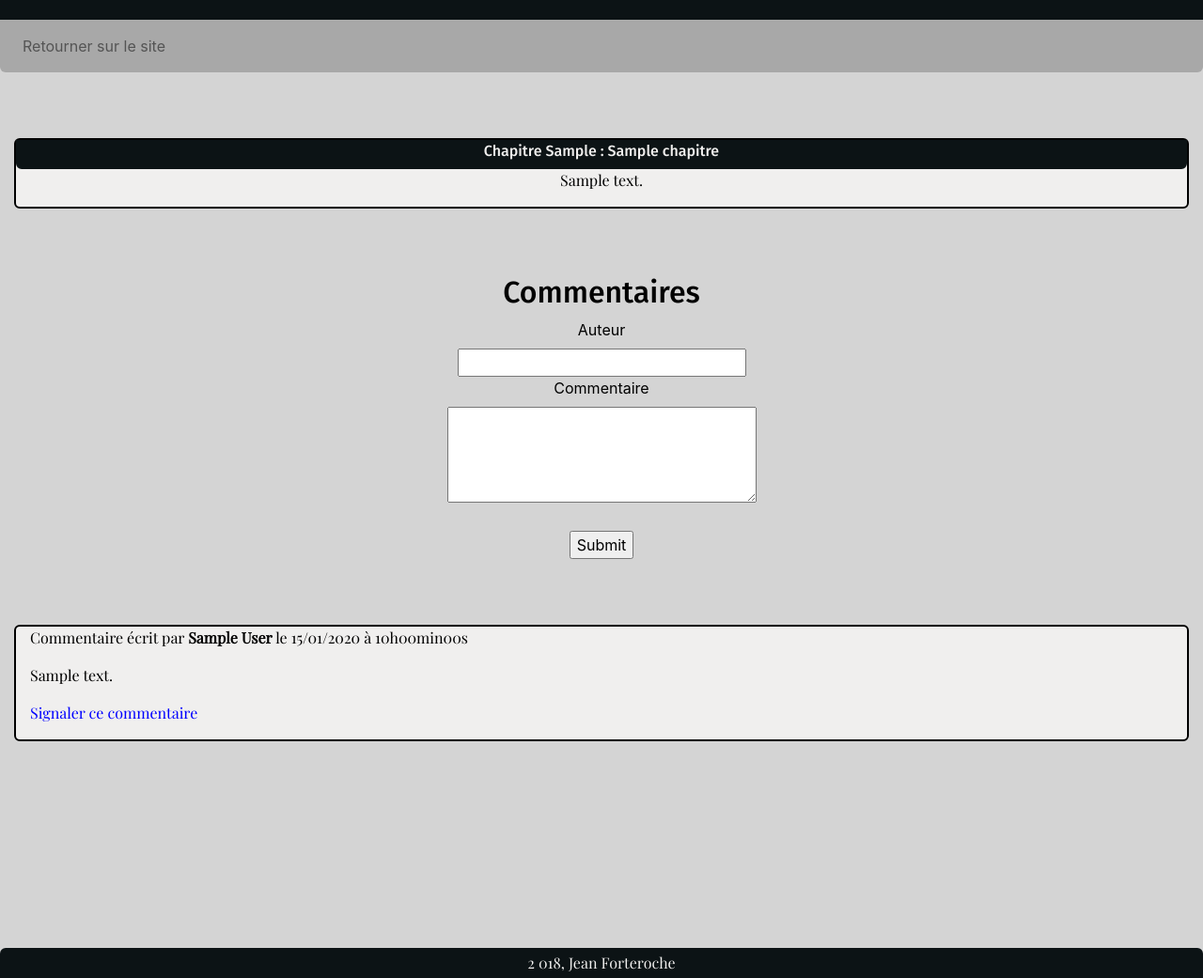
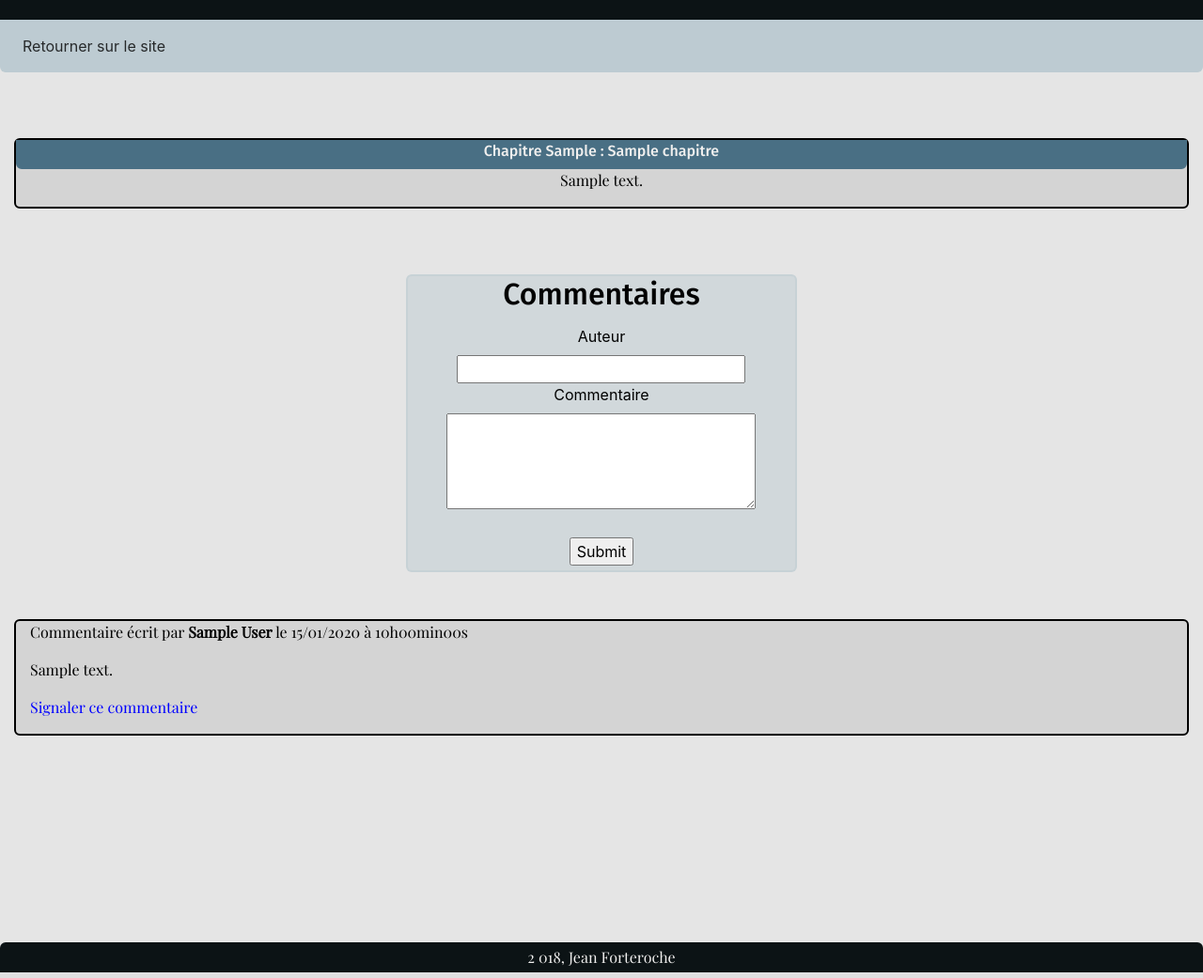
Before and after one commit to TristanLax/Projet-4, a PHP site: the page made by index.php in a window 1280 px wide. Shown: the part 373-1414 px from the top of the page at 94% size. Run offline with PHP 8.4, Linux system fonts and the light colour scheme; tables that the repository leaves empty or names only in its code hold one stand-in row (values such as "Sample post"); some libraries are stand-ins or nearby versions.

Commit message:
modifications du CSS, amélioration du design

```diff
--- a/view/adminChapitre.php
+++ b/view/adminChapitre.php
@@ -29,7 +29,7 @@
 
 
 <div class="row">
-    <div class="col-lg-12 mainpage">
+    <div class="col-lg-12 maincenter">
 
         <h2>Editer le chapitre :</h2>
         <form method="post" action="<?= $formAction ?>">
--- a/view/chapitre.php
+++ b/view/chapitre.php
@@ -41,6 +41,7 @@ $title = htmlspecialchars($chapitre->getTitle()); ?>
 
 <div class ="row">
     <div class="col-lg-12">
+        <div class="col-lg-4 offset-lg-4 com">
         <h2 class="commentaires">Commentaires</h2>
 
         <form method="post" action="index.php?controller=front&action=addComment&id=<?=$chapitre->getId() ?>" class="comform">
@@ -57,6 +58,8 @@ $title = htmlspecialchars($chapitre->getTitle()); ?>
                 <input type="submit" />
             </div>
         </form>
+        </div>
+
 
         <div class ="row">
         <?php
--- a/view/login.php
+++ b/view/login.php
@@ -25,11 +25,11 @@ $title = "Connexion"; ?>
 
 <!-- Formulaire permettant d'envoyer l'adresse mail et le mot de passe au controlleur pour vérifier les identifiants. -->
 <div class="row">
-    <div class="col-lg-12">
+    <div class="col-lg-4 offset-lg-4 login">
 
         <h2 class="mainpage">Se connecter :</h2>
 
-        <form class="login" action="<?php echo 'index.php?controller=login&action=login' ?>" method="post">
+        <form class="loginform" action="<?php echo 'index.php?controller=login&action=login' ?>" method="post">
             <div>
                 <label for="email">Email</label><br />
                 <input type="text" id="email" name="email" size="25" />
--- a/web/css/style.css
+++ b/web/css/style.css
@@ -1,6 +1,6 @@
 body
 {
-    background-color: #d4d4d4;
+    background-color: #e5e5e5;
     color: black;
 }
 
@@ -48,8 +48,13 @@ body
 
 .navbar
 {
-    background-color: #a8a8a8;
+    background-color: #BDCBD2;
     border-radius: 0px 0px 6px 6px;
+}
+
+.navbar-light .navbar-nav .nav-link
+{
+    color: rgba(0,0,0,.8);
 }
 
 #menu
@@ -77,6 +82,14 @@ h3
 .mainpage
 {
     margin-top: 50px;
+}
+
+.maincenter
+{
+    margin-top: 50px;
+    background-color: #BDCBD2;
+    padding-top: 10px;
+    padding-bottom: 10px;
 }
 
 .supporttitle
@@ -128,26 +141,29 @@ form
     text-align: center;
 }
 
-.comform
+.login
 {
-    margin-bottom: 50px;
+    margin-top: 50px;
+    padding-bottom: 10px;
+    background-color: rgba(189,203,210, 0.5);
+    border-radius: 2px solid rgba(189,203,210, 0.5);
+    border-radius: 6px;
 }
-
 
 /* Chapitres */
 
 
 .newsheader
 {
-    background-color: #0c1315;
+    background-color: #496f84;
     color: #f0efee;
-    border: 2px solid #0c1315;
+    border: 2px solid #496f84;
     border-radius: 0px 0px 6px 6px;
 }
 
 .news
 {
-    background-color: #f0efee;
+    background-color: #d4d4d4;
     margin-top: 20px;
     margin-bottom: 20px;
     color: black;
@@ -163,15 +179,23 @@ form
     text-align: center;
 }
 
-.commentaires
+.comform
+{
+    padding: 5px;
+}
+
+.com
 {
     margin-top: 50px;
+    background-color: rgba(189,203,210,.5);
+    border: 2px solid rgba(189,203,210,.5);
+    border-radius: 6px;
 }
 
 .comment
 {
-    background-color: #f0efee;
-    margin-top: 20px;
+    background-color: #d4d4d4;
+    margin-top: 50px;
     margin-bottom: 20px;
     color: black;
     border: 2px solid black;
```
Also changed, not shown: view/admin.php (+0 -20 lines).
